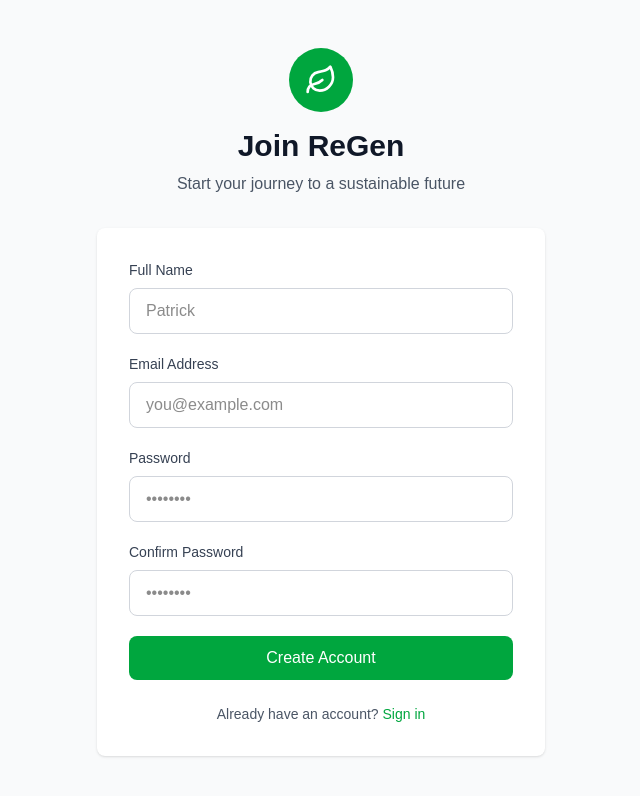
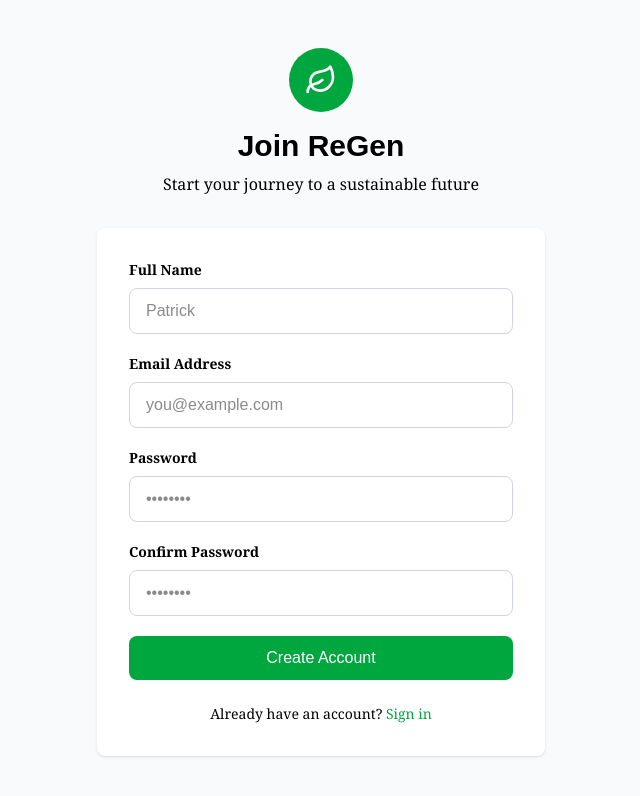
Before and after one commit to Jeremymarube/regen, a Next.js app in the folder client/: page /auth/register in a window 1280 px wide. Shown: the top 796 px of the page, without its empty margins (319-959 px from the left). Built offline with nearby package versions, Linux system fonts and the light colour scheme; no server answers; a web font is replaced by a local one.

Commit message:
added font-serif and font-bold to register page to match sign in page

```diff
--- a/client/src/app/auth/login/page.jsx
+++ b/client/src/app/auth/login/page.jsx
@@ -164,7 +164,7 @@ export default function Login() {
             <Leaf className="w-8 h-8 text-white " />
           </div>
           <h1 className="text-3xl font-bold text-gray-900 font-serif">Welcome Back</h1>
-          <p className="text-black mt-2 font-serif">Sign in to continue your sustainability journey</p>
+          <p className="text-black mt-2 font-serif font-semi-bold">Sign in to continue your sustainability journey</p>
         </div>
         <div className="bg-white rounded-lg shadow-sm p-8">
           {error && (
@@ -174,7 +174,7 @@ export default function Login() {
           )}
           <form onSubmit={handleSubmit} className="space-y-6">
             <div>
-              <label className="block text-sm font-medium text-black mb-2 font-serif">
+              <label className="block text-sm font-bold text-black mb-2 font-serif">
                 Email Address
               </label>
               <input
@@ -187,7 +187,7 @@ export default function Login() {
               />
             </div>
             <div>
-              <label className="block text-sm font-medium text-black mb-2 font-serif">
+              <label className="block text-sm font-bold text-black mb-2 font-serif">
                 Password
               </label>
               <input
@@ -211,7 +211,7 @@ export default function Login() {
             <button
               type="submit"
               disabled={loading}
-              className="w-full bg-green-600 text-white py-2.5 rounded-lg font-medium hover:bg-green-700 transition disabled:opacity-50"
+              className="w-full bg-green-600 text-white py-2.5 rounded-lg font-serif hover:bg-green-700 transition disabled:opacity-50"
             >
               {loading ? 'Signing in...' : 'Sign In'}
             </button>
--- a/client/src/app/auth/register/page.jsx
+++ b/client/src/app/auth/register/page.jsx
@@ -48,8 +48,8 @@ export default function Register() {
           <div className="inline-flex items-center justify-center w-16 h-16 bg-green-600 rounded-full mb-4">
             <Leaf className="w-8 h-8 text-white" />
           </div>
-          <h1 className="text-3xl font-bold text-gray-900">Join ReGen</h1>
-          <p className="text-gray-600 mt-2">Start your journey to a sustainable future</p>
+          <h1 className="text-3xl font-bold text-black ">Join ReGen</h1>
+          <p className="text-black mt-2 font-serif">Start your journey to a sustainable future</p>
         </div>
 
         <div className="bg-white rounded-lg shadow-sm p-8">
@@ -61,7 +61,7 @@ export default function Register() {
 
           <form onSubmit={handleSubmit} className="space-y-5">
             <div>
-              <label className="block text-sm font-medium text-gray-700 mb-2">
+              <label className="block text-sm font-bold font-serif text-black mb-2">
                 Full Name
               </label>
               <input
@@ -75,7 +75,7 @@ export default function Register() {
             </div>
 
             <div>
-              <label className="block text-sm font-medium text-gray-700 mb-2">
+              <label className="block text-sm font-bold font-serif text-black mb-2">
                 Email Address
               </label>
               <input
@@ -89,7 +89,7 @@ export default function Register() {
             </div>
 
             <div>
-              <label className="block text-sm font-medium text-gray-700 mb-2">
+              <label className="block text-sm font-bold font-serif text-black mb-2">
                 Password
               </label>
               <input
@@ -103,7 +103,7 @@ export default function Register() {
             </div>
 
             <div>
-              <label className="block text-sm font-medium text-gray-700 mb-2">
+              <label className="block text-sm font-bold font-serif text-black mb-2">
                 Confirm Password
               </label>
               <input
@@ -125,7 +125,7 @@ export default function Register() {
             </button>
           </form>
 
-          <div className="mt-6 text-center text-sm text-gray-600">
+          <div className="mt-6 text-center text-sm text-black font-serif">
             Already have an account?{' '}
             <Link href="/auth/login" className="text-green-600 hover:text-green-700 font-medium">
               Sign in
```
